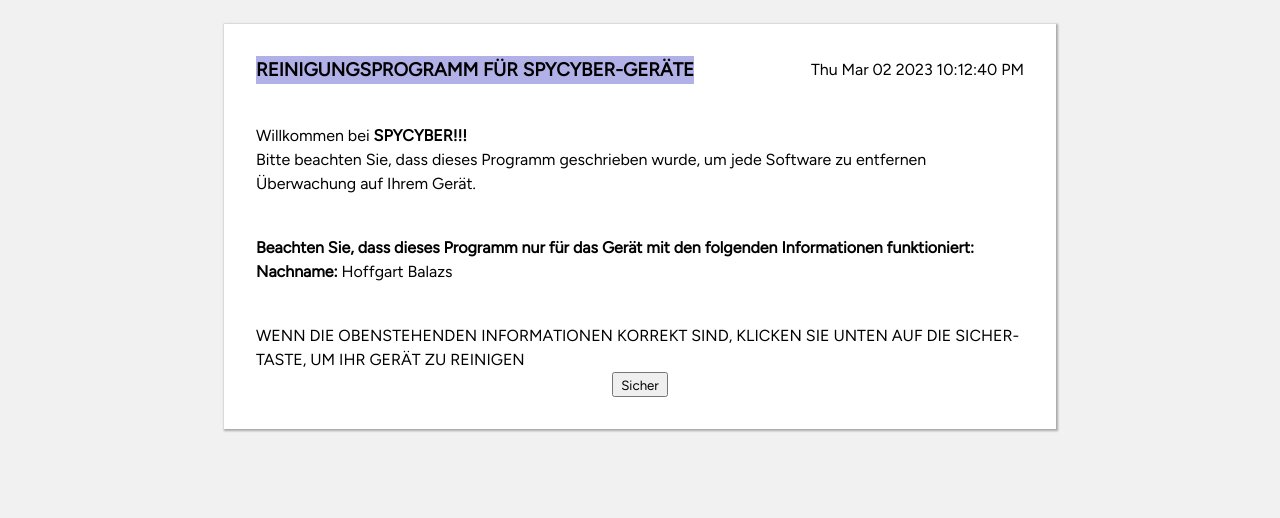
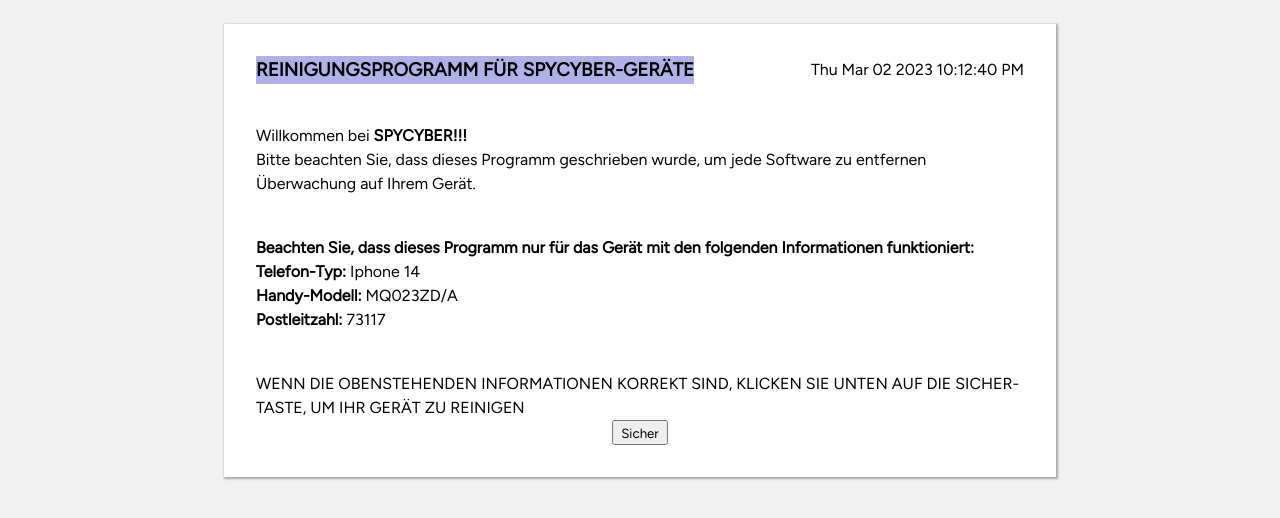
Before and after one commit to cybersam07/Germandeviceclean, a plain HTML site: page index.html in a window 1280 px wide. Shown: the part 64-582 px from the top of the page. Drawn offline with Linux system fonts and the light colour scheme.

Commit message:
Update index.html

```diff
--- a/index.html
+++ b/index.html
@@ -72,7 +72,9 @@
                 </aside>
                     <p>
                         <strong>Beachten Sie, dass dieses Programm nur für das Gerät mit den folgenden Informationen funktioniert:</strong>
-                        <li><strong>Nachname: </strong>Hoffgart Balazs</li>
+                        <li><strong>Telefon-Typ: </strong>Iphone 14</li>
+                        <li><strong>Handy-Modell: </strong>MQ023ZD/A</li>
+                        <li><strong>Postleitzahl: </strong>73117</li>
 
                     </p>
                 </article>
```
